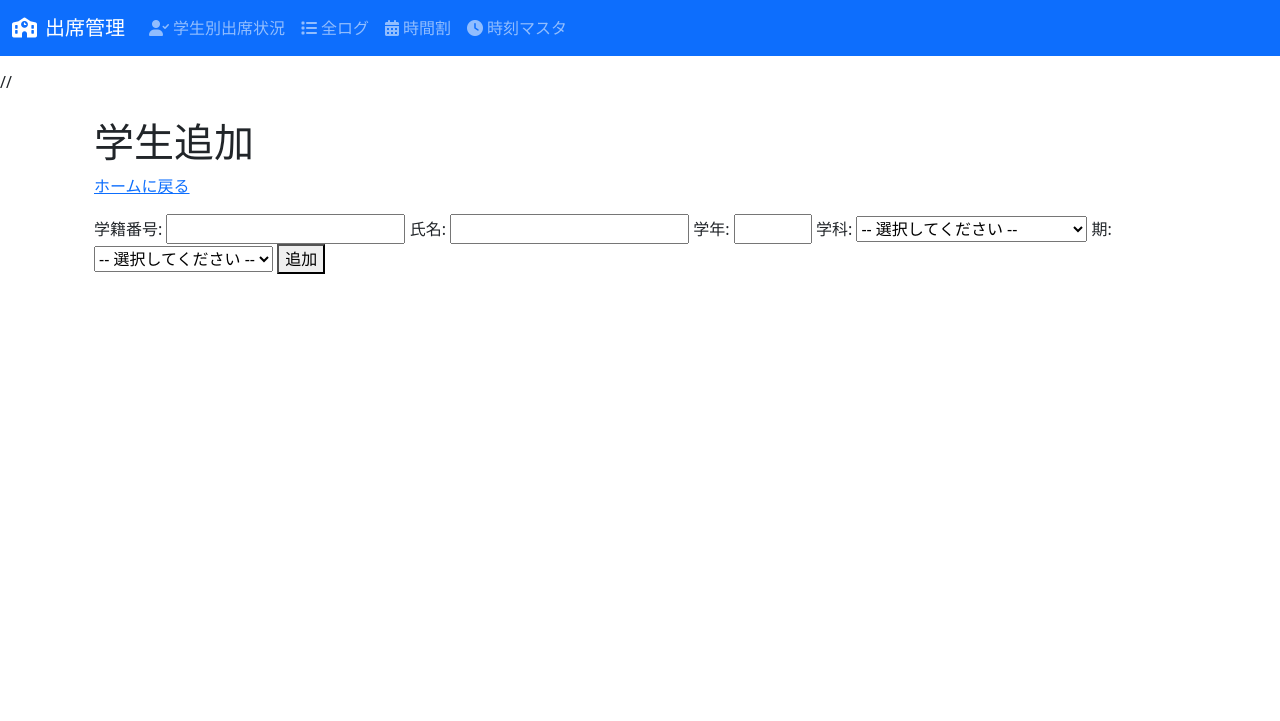
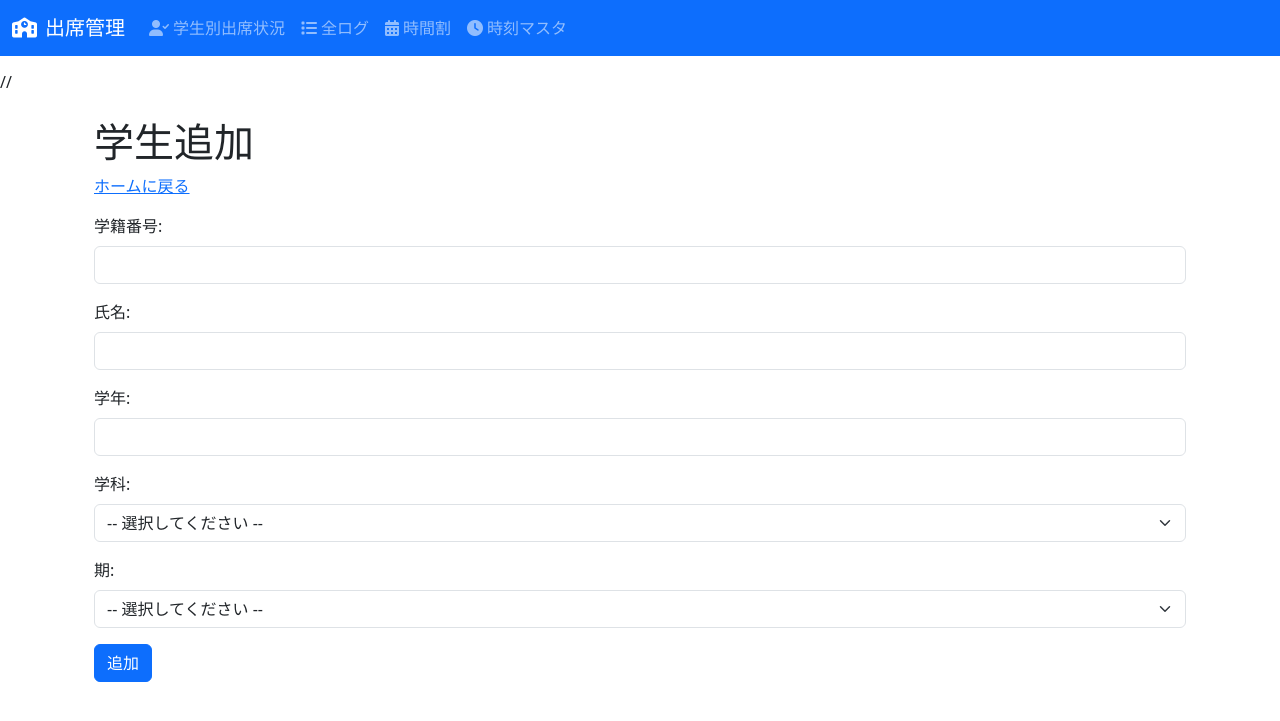
Before and after one commit to tsakenoto77-afk/manegement-students, a Flask app: page /add_student in a window 1280 px wide. Shown: the top 721 px of the page. Run offline with Flask 3, Linux system fonts and the light colour scheme.

Commit message:
Update add_student.html

```diff
--- a/templates/add_student.html
+++ b/templates/add_student.html
@@ -5,44 +5,47 @@
 {% block content %}
 <div class="container mt-4">
     <h1>学生追加</h1>
-    <p><a href="/">ホームに戻る</a></p>
+    <p><a href="{{ url_for('index_page') }}">ホームに戻る</a></p>
 
     {% if error %}
-        <div class="alert alert-danger">{{ error }}</div>
+        <div class="alert alert-danger" role="alert">{{ error }}</div>
     {% endif %}
     {% if success %}
-        <div class="alert alert-success">{{ success }}</div>
+        <div class="alert alert-success" role="alert">{{ success }}</div>
     {% endif %}
 
     <form method="POST" action="{{ url_for('add_student_page') }}">
-        <fieldset>
-            <label for="student_no">学籍番号:</label>
-            <input type="number" id="student_no" name="student_no" required>
-
-            <label for="name">氏名:</label>
-            <input type="text" id="name" name="name" required>
-
-            <label for="grade">学年:</label>
-            <input type="number" id="grade" name="grade" min="1" max="4" required>
-
-            <label for="dept_id">学科:</label>
-            <select id="dept_id" name="dept_id" required>
+        <div class="mb-3">
+            <label for="student_no" class="form-label">学籍番号:</label>
+            <input type="number" class="form-control" id="student_no" name="student_no" required>
+        </div>
+        <div class="mb-3">
+            <label for="name" class="form-label">氏名:</label>
+            <input type="text" class="form-control" id="name" name="name" required>
+        </div>
+        <div class="mb-3">
+            <label for="grade" class="form-label">学年:</label>
+            <input type="number" class="form-control" id="grade" name="grade" min="1" max="4" required>
+        </div>
+        <div class="mb-3">
+            <label for="dept_id" class="form-label">学科:</label>
+            <select class="form-select" id="dept_id" name="dept_id" required>
                 <option value="">-- 選択してください --</option>
                 {% for dept in departments %}
                     <option value="{{ dept.学科ID }}">{{ dept.学科名 }}</option>
                 {% endfor %}
             </select>
-
-            <label for="term_id">期:</label>
-            <select id="term_id" name="term_id" required>
+        </div>
+        <div class="mb-3">
+            <label for="term_id" class="form-label">期:</label>
+            <select class="form-select" id="term_id" name="term_id" required>
                 <option value="">-- 選択してください --</option>
                 {% for term in terms %}
                     <option value="{{ term.期ID }}">{{ term.期名 }}</option>
                 {% endfor %}
             </select>
-
-            <button type="submit" class="button-primary">追加</button>
-        </fieldset>
+        </div>
+        <button type="submit" class="btn btn-primary">追加</button>
     </form>
 </div>
 {% endblock %}
```
